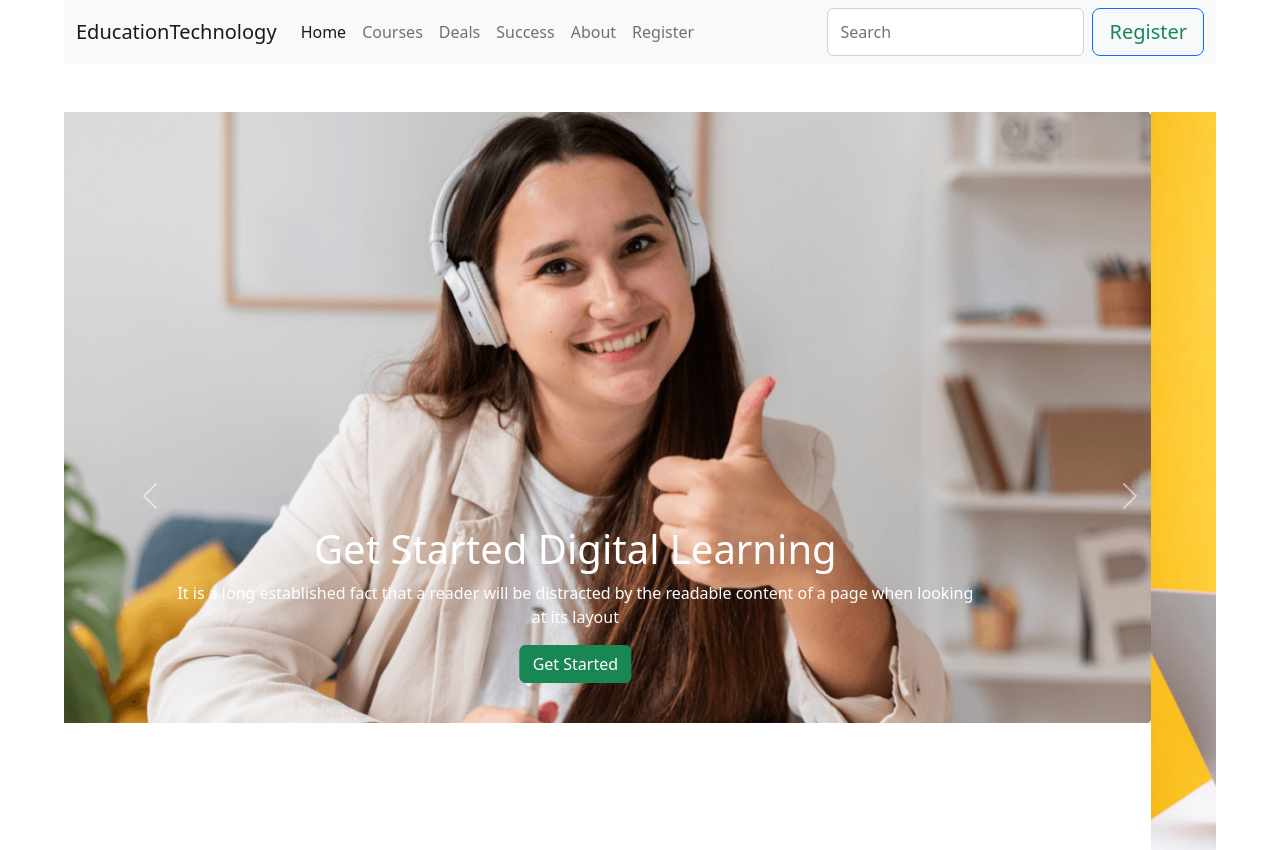
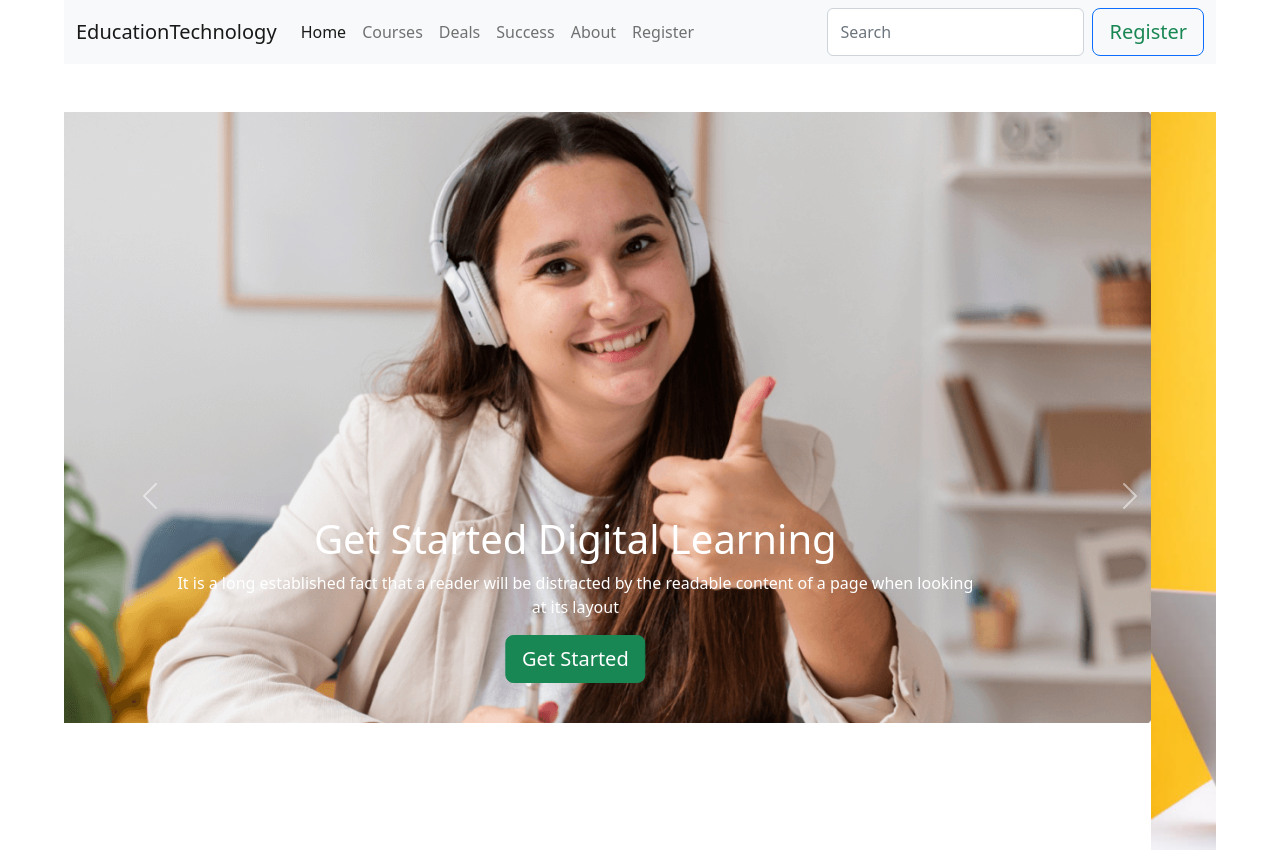
Before and after one commit to RabeyaAlfaz/education-technology, a plain HTML site: page index.html in a window 1280 px wide. Shown: the top 850 px of the page. Drawn offline with nearby package versions, Linux system fonts and the light colour scheme.

Commit message:
Complete Website

```diff
--- a/index.html
+++ b/index.html
@@ -19,8 +19,7 @@
     <title>Education||Technology</title>
 </head>
 
-<body class="mx-auto my-0 ">
-<main>
+<body>
         <!-- Navigation bar -->
         <nav class="navbar navbar-expand-lg bg-light">
             <div class="container-fluid">
@@ -57,22 +56,21 @@
             </div>
         </nav>
 
-
-
+        <main>
                 <!-- Images Slider -->
                     <section class="my-5">
                         <div id="carouselExampleControls" class="carousel slide" data-bs-ride="carousel">
                             <div class="carousel-inner">
                             <div class="carousel-item active">
                                 <img src="images/cover/cover-1.png" class="d-block w-100" alt="...">
-                        <div class="carousel-caption d-none d-md-block">
+                                <div class="carousel-caption d-flex flex-column align-items-center d-none d-md-block ">
                                     <h1>
                                         Get Started Digital Learning
                                     </h1>
                                     <p>
                                         It is a long established fact that a reader will be distracted by the readable content of a page when looking at its layout
                                     </p>
-                            <button class="btn btn-success">Get Started</button>
+                                    <button class="btn btn-lg btn-success">Get Started</button>
                                 </div>
                             </div>
                             <div class="carousel-item">
@@ -427,7 +425,7 @@
                     </section>
         </main>
 
-<footer class="my-5">
+        <footer class="mt-5">
         <section class="container-fluid bg-dark p-5">
             <div class="text-center text-light">
                 <h1>Pro Education</h1>
--- a/style.css
+++ b/style.css
@@ -1,6 +1,7 @@
 /* Common styles */
-body{
+nav,main{
     width: 90%;
+    margin: 0 auto;
 }
 
 .feedback-icons
```
Lines whose indentation alone changed are shown as unchanged.
